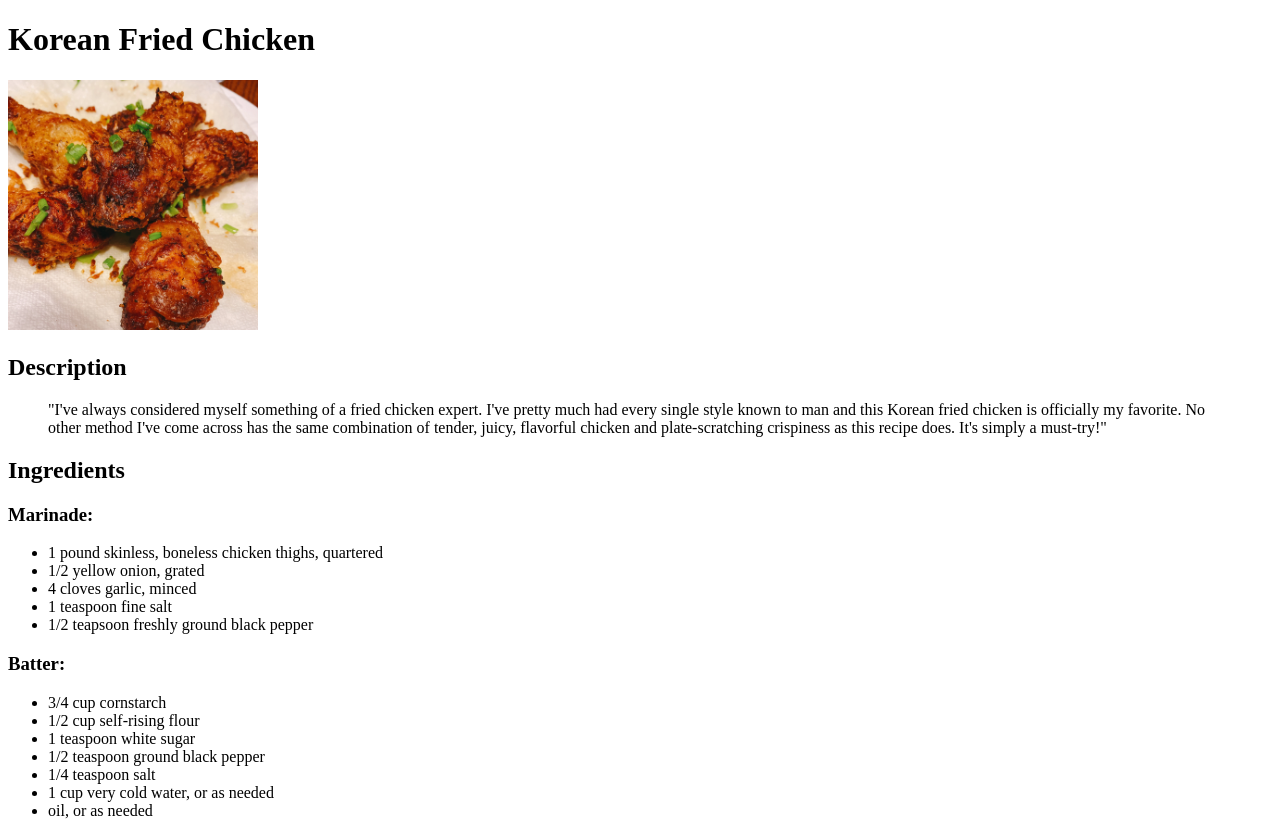
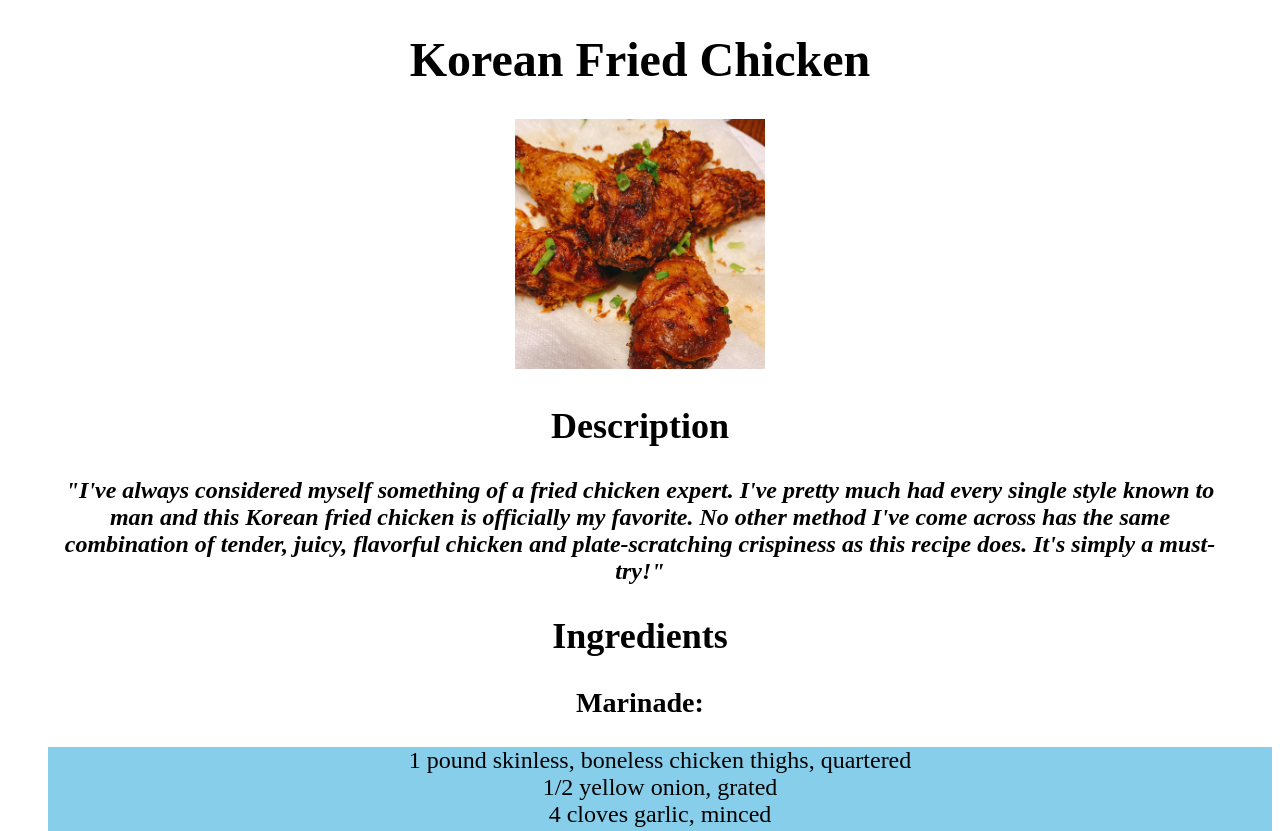
Before and after one commit to 1jeffreyli/odin-recipes, a plain HTML site: page recipes/koreanfriedchicken.html in a window 1280 px wide. Shown: the top 831 px of the page. Drawn offline with Linux system fonts and the light colour scheme.

Commit message:
Link stylesheet to recipes

```diff
--- a/recipes/koreanfriedchicken.html
+++ b/recipes/koreanfriedchicken.html
@@ -4,6 +4,7 @@
 <head>
 <meta charset="UTF-8">
 <title>Korean Fried Chicken</title>
+<link rel="stylesheet" href="../style.css">
 </head>
 
 <body>
```
Also changed, not shown: recipes/paella.html (+1 -1 lines).
